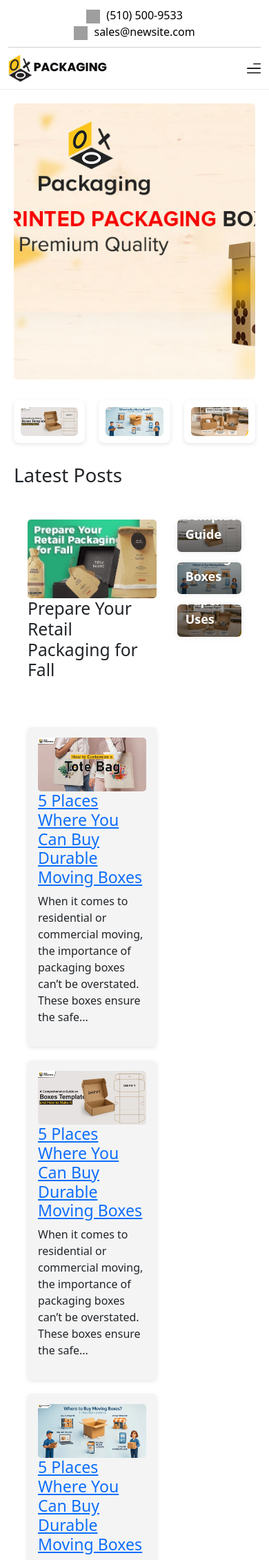
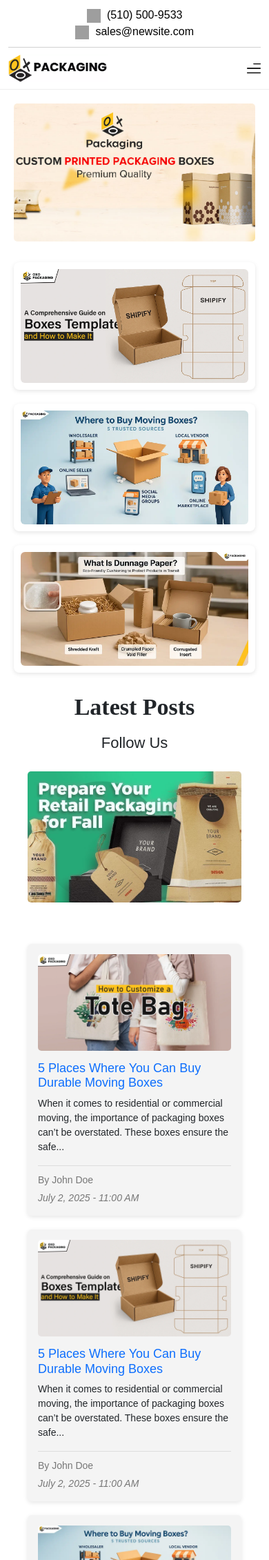
Before and after one commit to codingspeak/newsite, a PHP site: page /blogs.php in a window 390 px wide. Shown: the top 2261 px of the page at 69% size. Run offline with PHP 8.4, Linux system fonts and the light colour scheme; grey boxes are pictures that could not be loaded.

Commit message:
Mustafa-blogs-page-2

```diff
--- a/blogs.php
+++ b/blogs.php
@@ -1,5 +1,4 @@
 <?php include('includes/header.php'); ?>
-<link rel="stylesheet" href="https://cdn.jsdelivr.net/npm/bootstrap@5.3.0/dist/css/bootstrap.min.css">
 
 
 <main class="blog-page">
@@ -78,8 +77,12 @@
 
 
     <div class="follow_us_main">
+
                 <h1 class="lastest-head">Latest Posts</h1>
-        <div class="follow_us_border"></div>
+                <h1 class="follow-us">Follow Us</h1>
+
+
+        <!-- <div class="follow_us_border"></div> -->
     </div>
 
     <!-- Latest + Blog Section in Grid -->
@@ -88,7 +91,7 @@
         <div class="left-column">
             <div class="latest-posts-left">
                 <img src="images/featured-post.jpg" alt="Featured Blog" />
-                <h2>Prepare Your Retail Packaging for Fall</h2>
+
             </div>
 
             <!-- Blog Cards Grid -->
@@ -103,6 +106,11 @@
                         of packaging boxes can’t be overstated.
                         These boxes ensure the safe...
                     </p>
+                    <!-- Author & Date Section -->
+                    <div class="card-footer">
+                        <span class="author">By John Doe</span>
+                        <span class="date">July 2, 2025 - 11:00 AM</span>
+                    </div>
                 </div>
 
                 <div class="blog-card">
@@ -115,6 +123,11 @@
                         of packaging boxes can’t be overstated.
                         These boxes ensure the safe...
                     </p>
+                    <!-- Author & Date Section -->
+                    <div class="card-footer">
+                        <span class="author">By John Doe</span>
+                        <span class="date">July 2, 2025 - 11:00 AM</span>
+                    </div>
                 </div>
 
                 <div class="blog-card">
@@ -127,6 +140,11 @@
                         of packaging boxes can’t be overstated.
                         These boxes ensure the safe...
                     </p>
+                    <!-- Author & Date Section -->
+                    <div class="card-footer">
+                        <span class="author">By John Doe</span>
+                        <span class="date">July 2, 2025 - 11:00 AM</span>
+                    </div>
                 </div>
 
                 <div class="blog-card">
@@ -139,13 +157,29 @@
                         of packaging boxes can’t be overstated.
                         These boxes ensure the safe...
                     </p>
+                    <!-- Author & Date Section -->
+                    <div class="card-footer">
+                        <span class="author">By John Doe</span>
+                        <span class="date">July 2, 2025 - 11:00 AM</span>
+                    </div>
                 </div>
 
             </section>
         </div>
 
         <!-- Right Column -->
+
+
+
         <div class="right-column">
+
+        <!-- Social Media Icons -->
+        <div class="social-icons">
+            <a href="#" target="_blank"><i class="fab fa-facebook-f"></i></a>
+            <a href="#" target="_blank"><i class="fab fa-twitter"></i></a>
+            <a href="#" target="_blank"><i class="fab fa-linkedin-in"></i></a>
+            <a href="#" target="_blank"><i class="fab fa-youtube"></i></a>
+        </div>
             <div class="latest-posts-right">
                 <div class="small-post">
                     <img src="images/post1.webp" alt="">
--- a/css/blogs.css
+++ b/css/blogs.css
@@ -44,8 +44,20 @@
   color: #333;
 }
 
-.follow_us_border {
+.lastest-head{
+  font-family: 'Montserrat Light';
+  font-weight: 700;
+  font-size: 34px;
+  border-right: #333;
+}
 
+.follow_us_main{
+  display: flex;
+  justify-content: space-between;
+}
+.follow-us{
+  padding-right: 190px;
+  font-size: 22px;
 }
 
 .latest-posts-section {
@@ -62,6 +74,27 @@
   width: 100%;
   border-radius: 5px;
 }
+
+.social-icons {
+  display: flex;
+  gap: 15px;
+  margin-bottom: 25px;
+  align-items: end;
+  justify-content: end;
+  text-align: end;
+}
+
+
+.social-icons a {
+  color: #333;
+  font-size: 20px;
+  transition: color 0.3s ease;
+}
+
+.social-icons a:hover {
+  color: #0077b5; /* Change as needed (LinkedIn blue here) */
+}
+
 
 .latest-posts-right {
   display: flex;
@@ -125,14 +158,7 @@
   gap: 20px;
 }
 
-.blog-card h3{
-    text-decoration: none;
-    list-style: none;
-}
-h3{
-    text-decoration: none;
-    list-style: none;
-}
+
 
 
 .blog-grid {
@@ -147,6 +173,32 @@
   padding: 15px;
   border-radius: 6px;
   box-shadow: 0 2px 6px rgba(0,0,0,0.1);
+}
+.card-footer {
+  display: flex;
+  justify-content: space-between;
+  align-items: center;
+  margin-top: 15px;
+  font-size: 14px;
+  color: #777;
+  border-top: 1px solid #ddd;
+  padding-top: 10px;
+}
+
+.card-footer .author {
+  font-weight: 500;
+}
+
+.card-footer .date {
+  font-style: italic;
+}
+
+.blog-card h3{
+  font-size: 22px;
+  padding-top: 15px;
+}
+.blog-card a {
+  text-decoration: none; /* remove underline from link */
 }
 
 .blog-card img {
@@ -171,23 +223,37 @@
  /* Responsive  */
 
  /* RESPONSIVE DESIGN */
-@media (max-width: 768px) {
 
-  .featured-boxes {
-    flex-direction: column;
-    gap: 20px;
+  @media (max-width: 1024px) {
+    .blog-layout-grid {
+      grid-template-columns: 1fr;
+      padding: 20px;
     }
 
-  .featured-boxes .box {
-    width: 100%;
+    .social-icons {
+      justify-content: center;
+      text-align: center;
+    }
+
+    .follow_us_main {
+      flex-direction: column;
+      gap: 10px;
+      align-items: center;
+      text-align: center;
+    }
+
+    .follow-us {
+      padding-right: 0;
+    }
+  }
+
+  @media (max-width: 768px) {
+    .featured-boxes {
+      grid-template-columns: 1fr;
     }
 
     .latest-posts-section {
       flex-direction: column;
-  }
-
-  .latest-posts-left, .latest-posts-right {
-    width: 100%;
     }
 
     .blog-grid {
@@ -195,15 +261,30 @@
     }
 
     .small-post {
-    flex-direction: row;
+      max-width: 100%;
+    }
   }
 
-  .site-header {
+  @media (max-width: 480px) {
+    .hero-banner .slide {
+      height: 200px;
+    }
+
+    .blog-card h3 {
+      font-size: 18px;
+    }
+
+    .blog-card p {
+      font-size: 14px;
+    }
+
+    .card-footer {
       flex-direction: column;
       align-items: flex-start;
+      gap: 5px;
     }
 
-  .site-header nav {
-    margin-top: 10px;
+    .small-post p {
+      font-size: 14px;
     }
   }
--- a/includes/header.php
+++ b/includes/header.php
@@ -50,6 +50,19 @@
             // $og_type = 'website';
       ?>
          <link rel="stylesheet" href="./css/product.css">
+      <?php
+         }
+      ?>
+
+      <?php
+        if($page_url == 'contact-us.php'){
+            // $canonical = 'category/';
+            // $title = 'Get Rush Order Luxury Custom Boxes Fast & Affordable';
+            // $description = 'Now you can order Rush Order Luxury Custom Boxes online at a low price and have them delivered to your location within a short time period.';
+            // $keywords = 'get rush order quote,fastest quote,beat my quote,affordable quote';
+            // $og_type = 'website';
+        ?>
+         <link rel="stylesheet" href="./css/contact-us.css">
       <?php
          }
       ?>
```
Also changed, not shown: contact-us.php (added, +88 -0 lines), css/contact-us.css (added, +253 -0 lines). Lines whose indentation alone changed are shown as unchanged.
